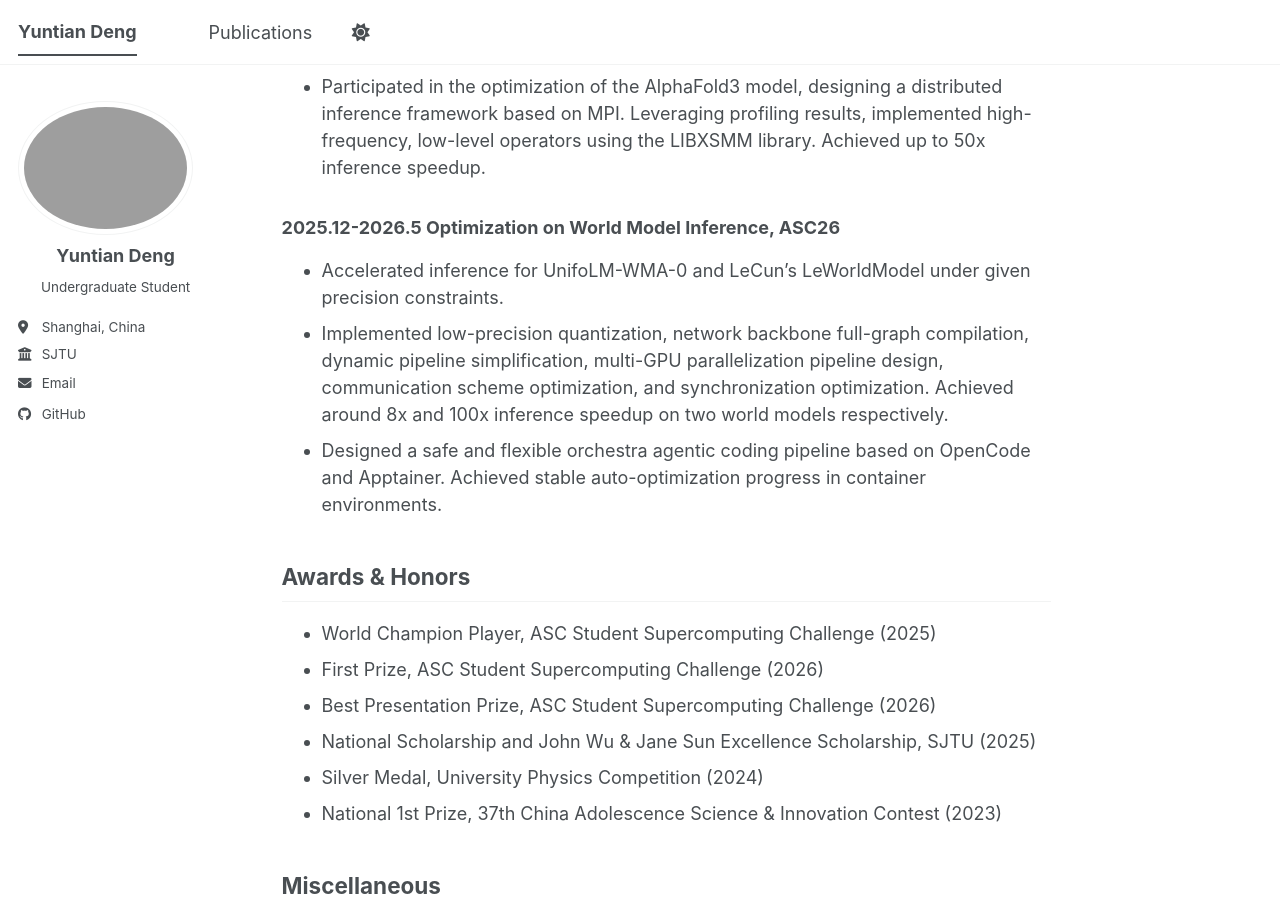
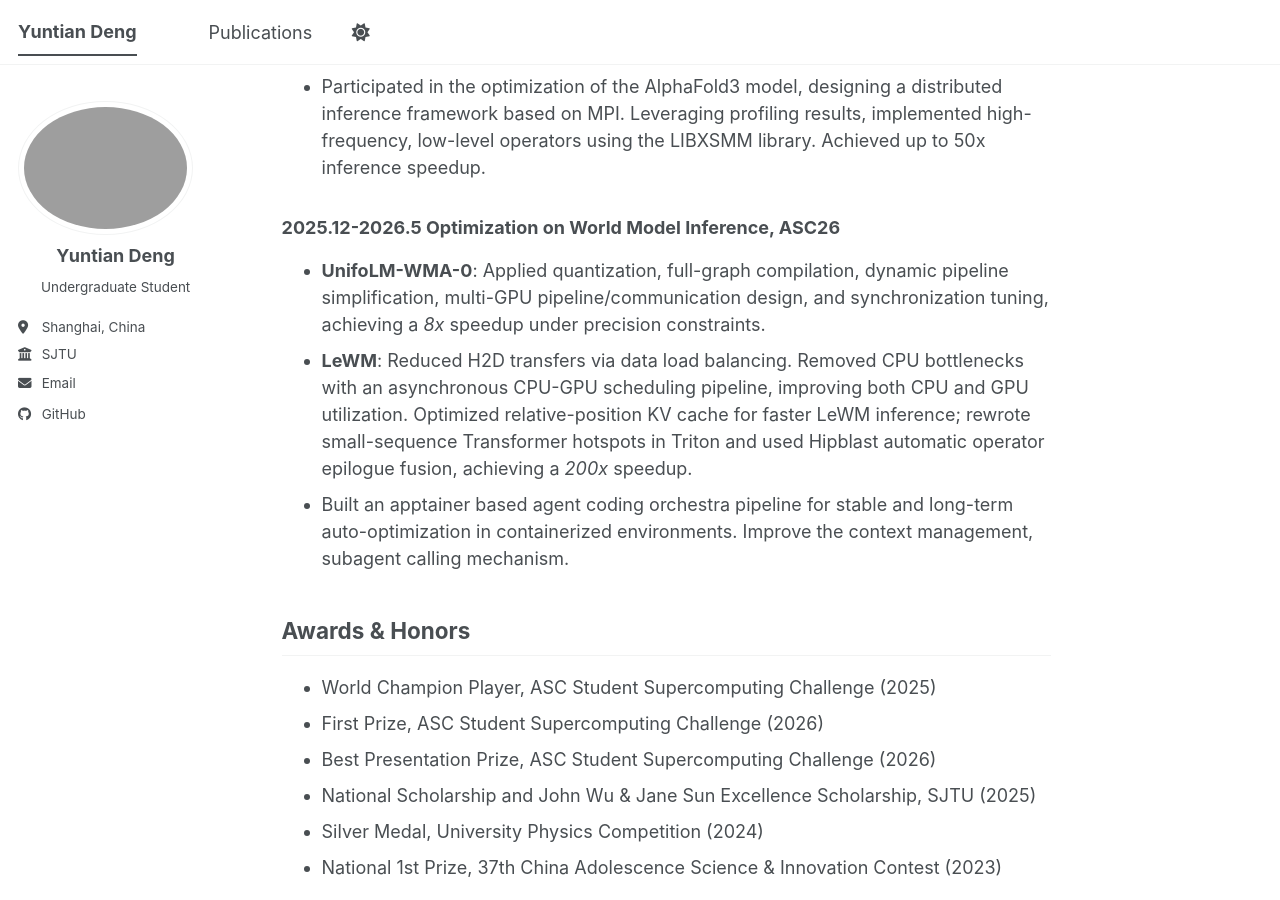
Before and after one commit to michaeldyt/michaeldyt.github.io, a Jekyll site: the page built from _pages/about.md, in a window 1280 px wide and 900 px high, scrolled down 1288 px. Built offline with Jekyll 4.4.1, drawn with Linux system fonts in a browser that asks for light colours; a script bundle is joined from its source files by our own code; library files that are not in the unit come from our copies.

Commit message:
feat: update asc26 info

```diff
--- a/_pages/about.md
+++ b/_pages/about.md
@@ -43,9 +43,9 @@ redirect_from:
 
 ### 2025.12-2026.5 Optimization on World Model Inference, ASC26
 
-- Accelerated inference for UnifoLM-WMA-0 and LeCun's LeWorldModel under given precision constraints.
-- Implemented low-precision quantization, network backbone full-graph compilation, dynamic pipeline simplification, multi-GPU parallelization pipeline design, communication scheme optimization, and synchronization optimization. Achieved around 8x and 100x inference speedup on two world models respectively.
-- Designed a safe and flexible orchestra agentic coding pipeline based on OpenCode and Apptainer. Achieved stable auto-optimization progress in container environments.
+- **UnifoLM-WMA-0**: Applied quantization, full-graph compilation, dynamic pipeline simplification, multi-GPU pipeline/communication design, and synchronization tuning, achieving a *8x* speedup under precision constraints.
+- **LeWM**: Reduced H2D transfers via data load balancing. Removed CPU bottlenecks with an asynchronous CPU-GPU scheduling pipeline, improving both CPU and GPU utilization. Optimized relative-position KV cache for faster LeWM inference; rewrote small-sequence Transformer hotspots in Triton and used Hipblast automatic operator epilogue fusion, achieving a *200x* speedup.
+- Built an apptainer based agent coding orchestra pipeline for stable and long-term auto-optimization in containerized environments. Improve the context management, subagent calling mechanism.
 
 ## Awards & Honors
 
```
